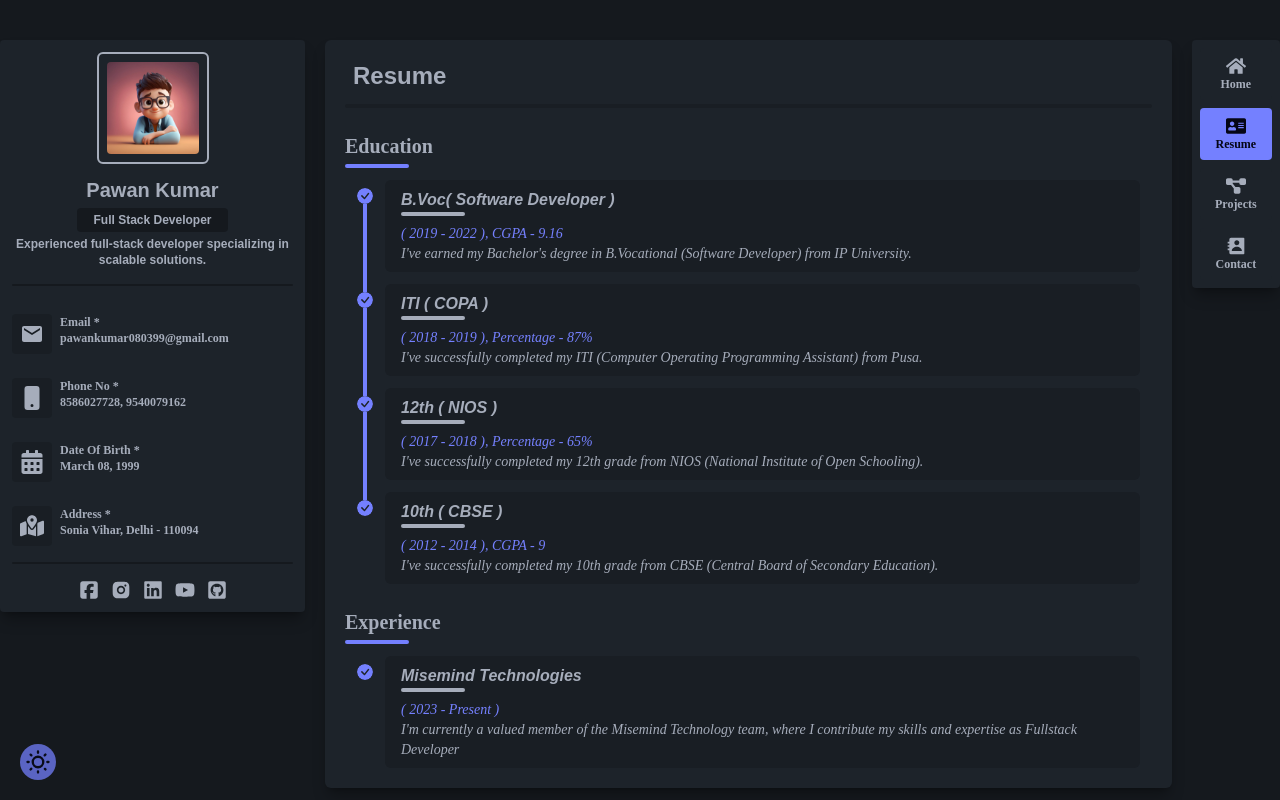
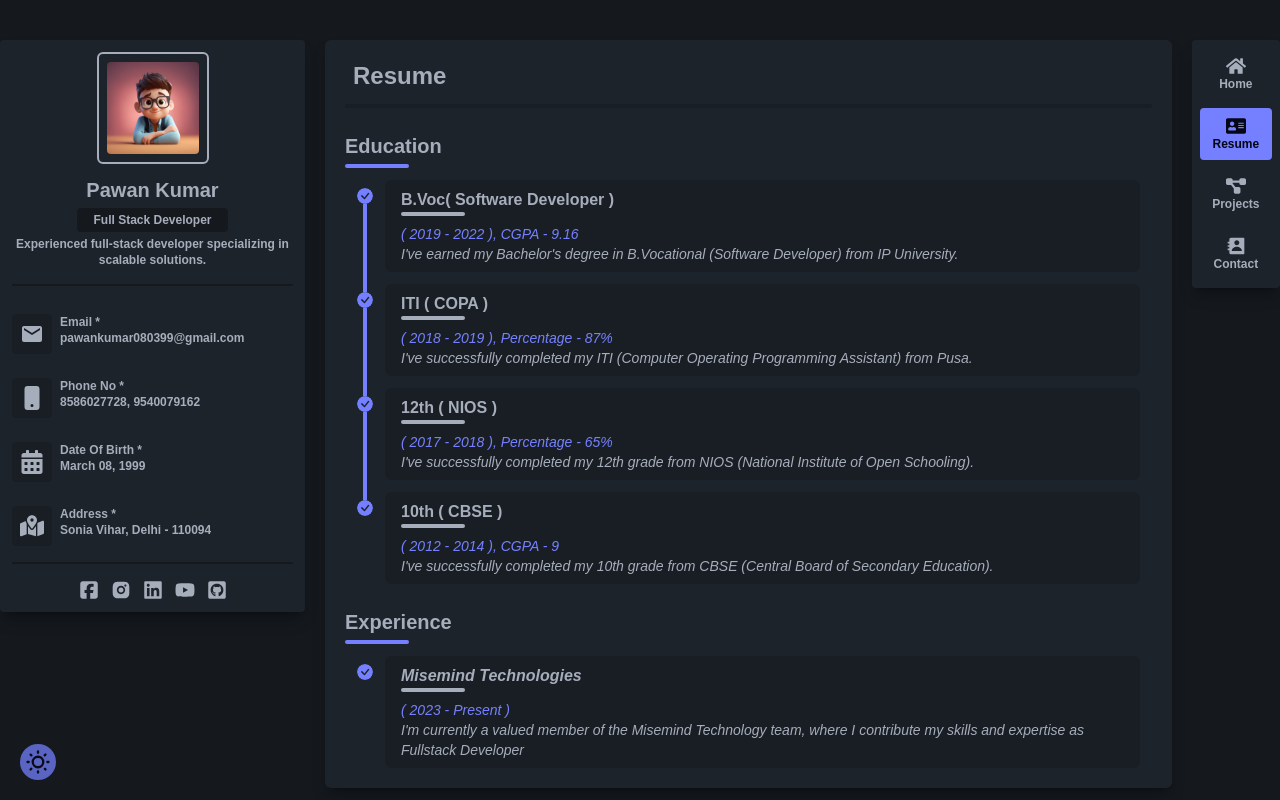
Before and after one commit to NightDevilPT/portfolio.v2, a Next.js app: page /resume in a window 1280 px wide. Built offline with nearby package versions, Linux system fonts and the light colour scheme.

Commit message:
thumbnail-ui-updated

```diff
--- a/src/components/NavBarComponent/NavComp/index.tsx
+++ b/src/components/NavBarComponent/NavComp/index.tsx
@@ -22,7 +22,7 @@ const NavbarCard = ({ icons, text, isActive }: navBarProps) => {
 				}`}
 			>
 				{icons}
-				<span className={`text-xs font-bold max-sm:hidden`}>
+				<span className={`text-xs font-bold max-sm:hidden font-mandali`}>
 					{text}
 				</span>
 			</button>
--- a/src/components/PersonalInfoComponent/InfoCard/index.tsx
+++ b/src/components/PersonalInfoComponent/InfoCard/index.tsx
@@ -10,11 +10,11 @@ const InforCard = ({icons,label,text}:InfoCardProps) => {
 				{icons as any}
 			</span>
 			<div className={`w-full flex justify-start items-start flex-col`}>
-				<span className={`text-xs font-bold text-base-content`}>
+				<span className={`text-xs font-bold text-base-content font-mandali`}>
 					{label}
 				</span>
 				<span
-					className={`text-xs font-bold text-base-content text-ellipsis overflow-hidden`}
+					className={`text-xs font-bold text-base-content text-ellipsis overflow-hidden font-mandali`}
 				>
 					{text}
 				</span>
--- a/src/components/ProjectsComponents/ProjectCards/ProjectCards.tsx
+++ b/src/components/ProjectsComponents/ProjectCards/ProjectCards.tsx
@@ -20,6 +20,7 @@ ProjectCards = ({
 					src={img}
 					alt="project-image"
 					className={`w-full h-full object-cover`}
+					placeholder="blur"
 				/>
 			</div>
 			<div
--- a/src/components/ResumeComponent/TimelineCard/index.tsx
+++ b/src/components/ResumeComponent/TimelineCard/index.tsx
@@ -26,18 +26,18 @@ const TimelineCard = ({
 			</div>
 			<div className="flex-1 h-auto grid grid-cols-1 p-2 px-4 bg-base-200 rounded-md">
 				<h1
-					className={`font-mandali text-base font-bold italic text-base-content mb-3 relative after:absolute after:content-[''] after:-bottom-1 after:left-0 after:w-16 after:h-[4px] after:rounded after:bg-base-content`}
+					className={`font-mandali text-base font-bold text-base-content mb-3 relative after:absolute after:content-[''] after:-bottom-1 after:left-0 after:w-16 after:h-[4px] after:rounded after:bg-base-content`}
 				>
 					{name}{" "}
 				</h1>
-				<span className={`text-sm italic text-primary`}>
+				<span className={`text-sm italic text-primary font-mandali`}>
 					( {start} - {end} )
 					{percentage && percentage > 0
 						? `, Percentage - ${percentage}%`
 						: ""}
 					{grade && grade > 0 ? `, CGPA - ${grade}` : ""}
 				</span>
-				<span className={`text-sm text-base-content italic`}>
+				<span className={`text-sm text-base-content italic font-mandali`}>
 					{description}
 				</span>
 			</div>
@@ -60,10 +60,10 @@ const TimelineCard = ({
 				>
 					{name}{" "}
 				</h1>
-				<span className={`text-sm italic text-primary`}>
+				<span className={`text-sm italic text-primary font-mandali`}>
 					( {start} - {end} )
 				</span>
-				<span className={`text-sm text-base-content italic`}>
+				<span className={`text-sm text-base-content italic font-mandali`}>
 					{description}
 				</span>
 			</div>
--- a/src/components/ResumeComponent/index.tsx
+++ b/src/components/ResumeComponent/index.tsx
@@ -8,7 +8,7 @@ const ResumeComponent = ({ title, data }: resumeProps) => {
 			className={`w-full h-auto flex justify-start items-start flex-col gap-2 mt-3`}
 		>
 			<h1
-				className={`text-xl font-bold relative after:absolute after:content-[''] after:-bottom-2 after:left-0 after:w-16 after:h-1 after:rounded after:bg-primary`}
+				className={`text-xl font-bold font-mandali relative after:absolute after:content-[''] after:-bottom-2 after:left-0 after:w-16 after:h-1 after:rounded after:bg-primary`}
 			>
 				{title}
 			</h1>
--- a/src/components/WhatIDoComponent/index.tsx
+++ b/src/components/WhatIDoComponent/index.tsx
@@ -8,7 +8,7 @@ const WhatIDoComponent = () => {
 			className={`w-full h-auto flex justify-start items-start flex-col gap-2 mt-3`}
 		>
 			<h1
-				className={`text-xl font-bold relative after:absolute after:content-[''] after:-bottom-2 after:left-0 after:w-28 after:h-1 after:rounded after:bg-primary`}
+				className={`text-xl font-bold relative after:absolute after:content-[''] after:-bottom-2 after:left-0 after:w-28 after:h-1 after:rounded after:bg-primary font-mandali`}
 			>
 				What I'm Doing
 			</h1>
```
Also changed, not shown: src/assets/portfolio.png.
